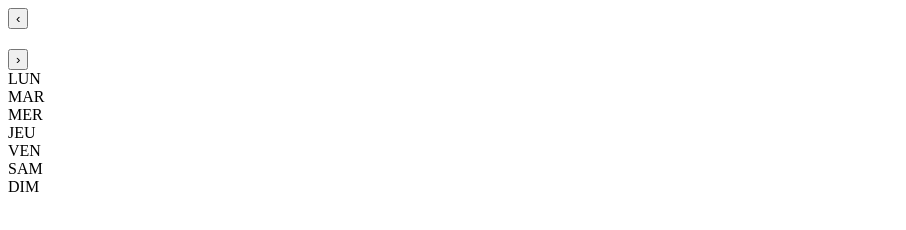
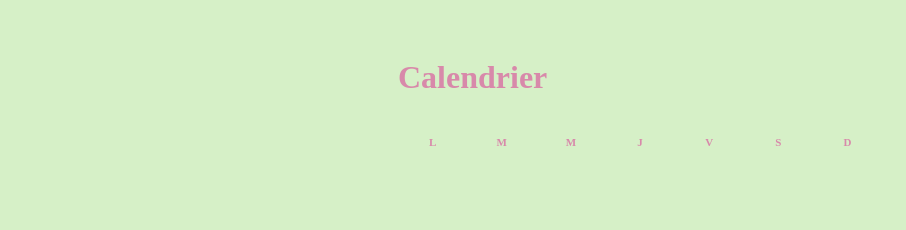
Before and after one commit to ylma-bot/calendar, a plain HTML site: page index.html in a window 1280 px wide. Shown: the whole page, without its empty margins (0-906 px from the left). Drawn offline with Linux system fonts and the light colour scheme.

Commit message:
Update index.html

```diff
--- a/index.html
+++ b/index.html
@@ -1,23 +1,35 @@
-<div class="calendar">
+<!DOCTYPE html>
+<html lang="fr">
+<head>
+  <meta charset="UTF-8">
+  <meta name="viewport" content="width=device-width, initial-scale=1.0">
 
-  <div class="calendar-header">
-    <button id="prevMonth">‹</button>
+  <title>Petit calendrier</title>
 
-    <h2 id="monthYear"></h2>
+  <link rel="stylesheet" href="style.css">
+</head>
+<body>
 
-    <button id="nextMonth">›</button>
-  </div>
+  <main class="calendar">
+    <header class="calendar-header">
+      <h1 id="month-title">Calendrier</h1>
+    </header>
 
-  <div class="weekdays">
-    <div>LUN</div>
-    <div>MAR</div>
-    <div>MER</div>
-    <div>JEU</div>
-    <div>VEN</div>
-    <div>SAM</div>
-    <div>DIM</div>
-  </div>
+    <section class="weekdays">
+      <div>L</div>
+      <div>M</div>
+      <div>M</div>
+      <div>J</div>
+      <div>V</div>
+      <div>S</div>
+      <div>D</div>
+    </section>
 
-  <div id="days" class="days"></div>
+    <section id="calendar-days" class="calendar-days">
+      <!-- Les jours seront ajoutés avec JavaScript -->
+    </section>
+  </main>
 
-</div>
+  <script src="script.js"></script>
+</body>
+</html>
```
